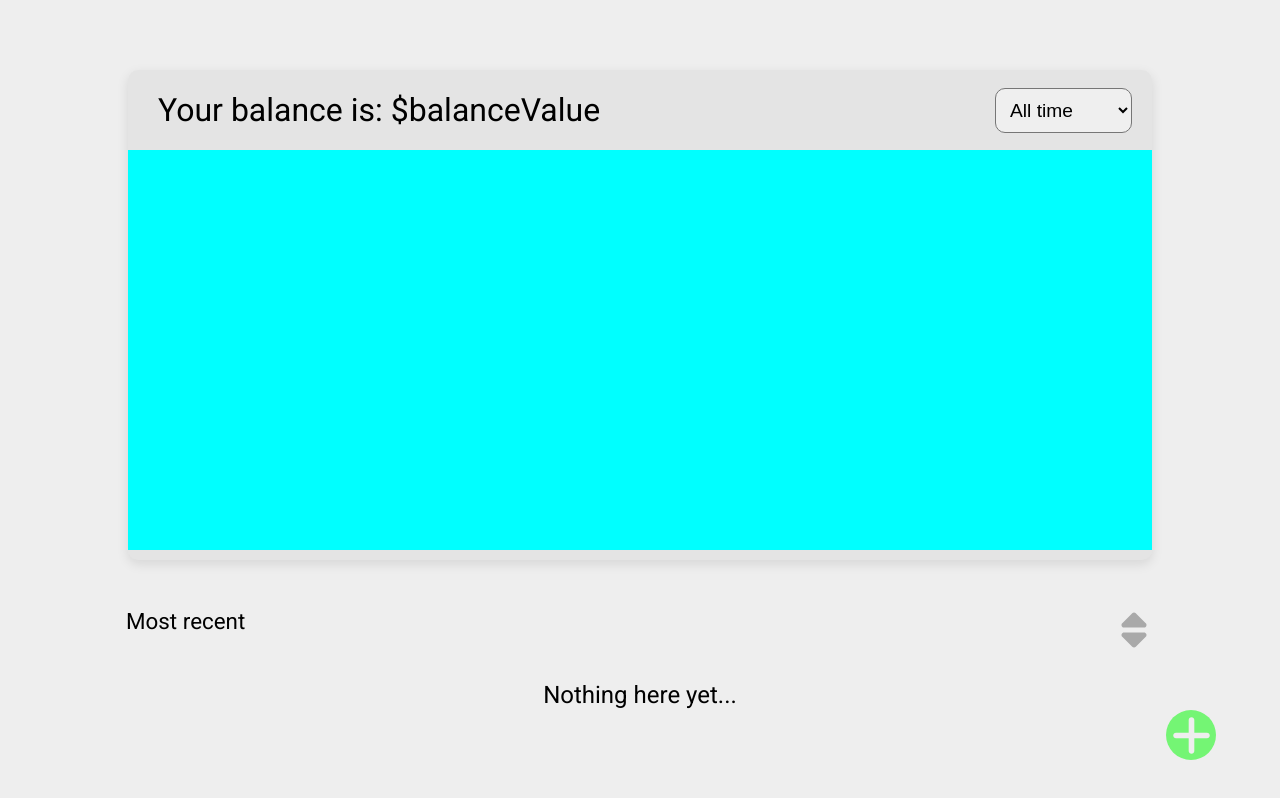
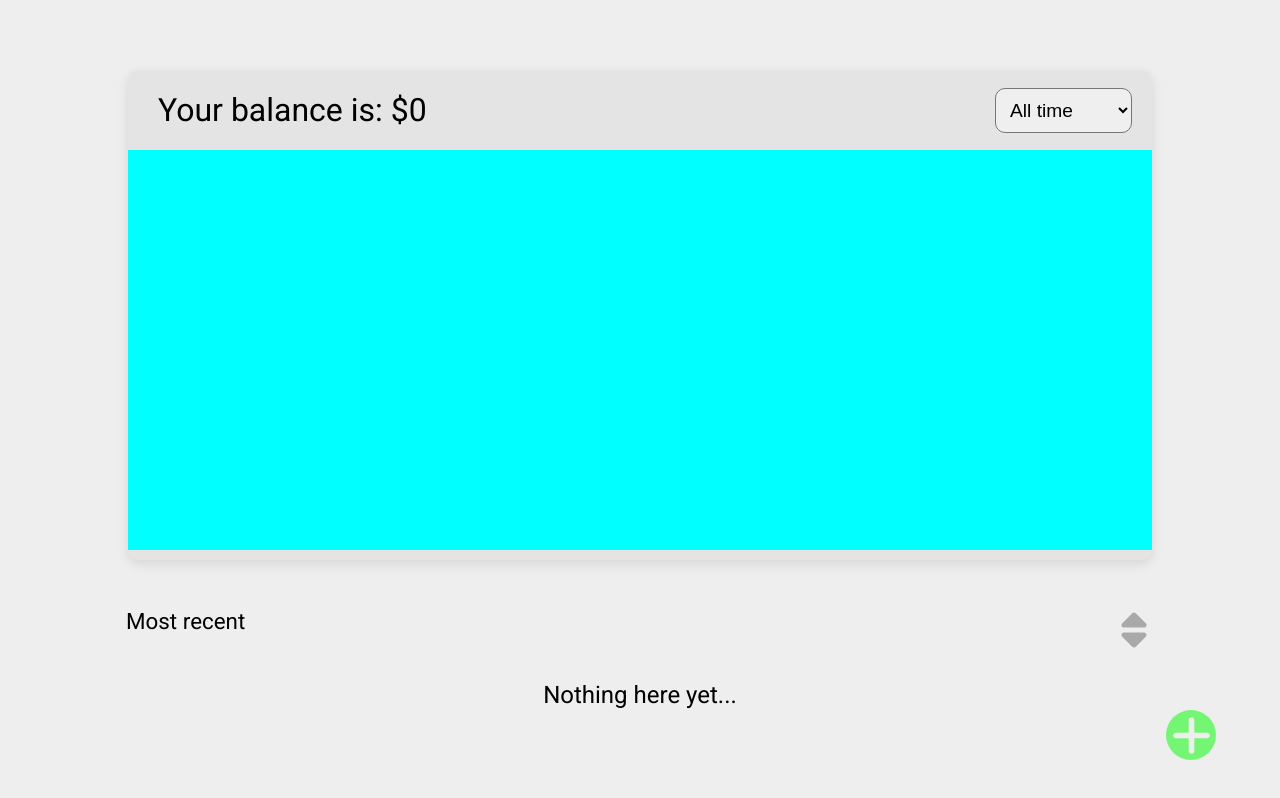
Before and after one commit to georgie-the-developer/finance-tracker, a React (Vite) app: page / in a window 1280 px wide. Built offline with nearby package versions, Linux system fonts and the light colour scheme.

Commit message:
Add overall balance display feature

```diff
--- a/src/App.jsx
+++ b/src/App.jsx
@@ -16,6 +16,21 @@ function App() {
   const [records, setRecords] = useState(
     JSON.parse(localStorage.getItem(config.RECORDS_STORAGE_NAME)) ?? []
   );
+  //Overall balance
+  const [overallBalance, setOverallBalance] = useState(
+    JSON.parse(localStorage.getItem(config.BALANCE_VALUE_STORAGE_NAME)) ?? 0
+  );
+  const calculateOverallBalance = (records) => {
+    if (!records) {
+      setOverallBalance(0);
+      return;
+    }
+    let total = 0;
+    for (let record of records) {
+      total += Number(record.sum);
+    }
+    setOverallBalance(total);
+  };
   //Used to update records whenever a new one is added without a reload
   const [indicator, setIndicator] = useState(0);
   //Alert for confirming a deletion of a record
@@ -25,6 +40,9 @@ function App() {
       setRecords(JSON.parse(storedRecords));
     }
   }, [indicator]);
+  useEffect(() => {
+    calculateOverallBalance(records);
+  }, [records]);
   const changeSortState = (val) => {
     setSortBy(val);
     setIsSortOpen(false);
@@ -104,7 +122,18 @@ function App() {
             <div className="hero-heading">
               <div className="balance-heading">
                 Your balance is:
-                <span className="balance-value"> $balanceValue</span>
+                <span
+                  className={
+                    "balance-value" +
+                    (overallBalance < 0 ? " --balance-red" : "") +
+                    (overallBalance > 0 ? " --balance-green" : "")
+                  }
+                >
+                  {" "}
+                  {overallBalance < 0
+                    ? "-$" + Math.abs(overallBalance)
+                    : "$" + overallBalance}
+                </span>
               </div>
               <select name="" id="" className="filter-dropdown">
                 <option value="all-time">All time</option>
--- a/src/config.json
+++ b/src/config.json
@@ -1,3 +1,4 @@
 {
-    "RECORDS_STORAGE_NAME" : "finance-records"
+    "RECORDS_STORAGE_NAME" : "finance-records",
+    "BALANCE_VALUE_STORAGE_NAME" : "overall-balance"
 }
```
